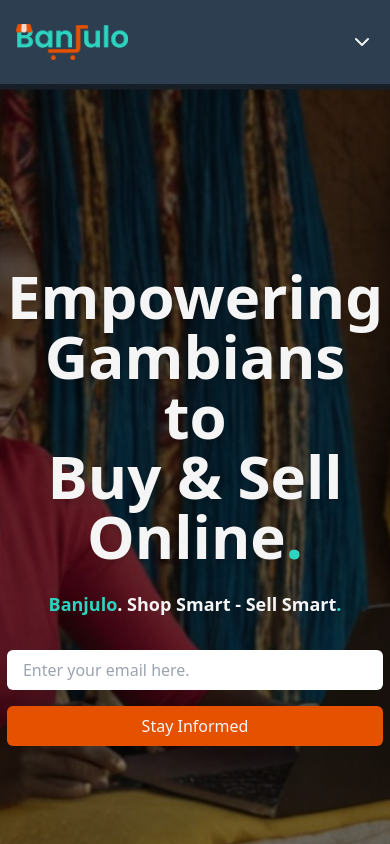
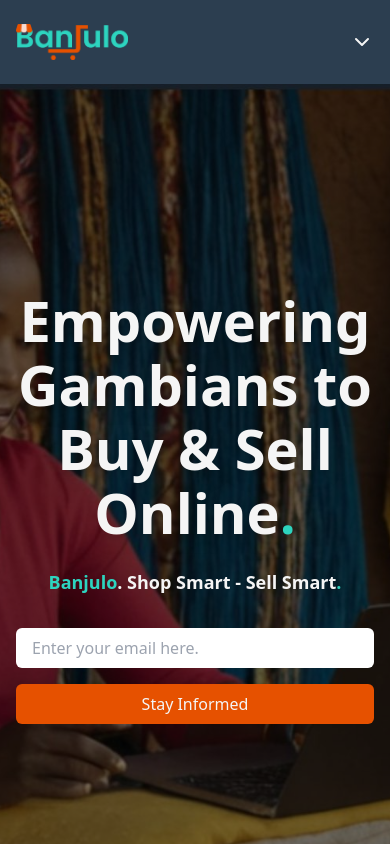
Before and after one commit to hafizasad419/Banjulo, a React (Vite) app: page / in a window 390 px wide. Shown: the top 844 px of the page. Built offline with nearby package versions, Linux system fonts and the light colour scheme.

Commit message:
update landing page text size

```diff
--- a/src/components/Home/HomeMisc/LandingPage.jsx
+++ b/src/components/Home/HomeMisc/LandingPage.jsx
@@ -48,10 +48,10 @@
             initial={{ opacity: 0, y: 20 }}
             animate={{ opacity: 1, y: 0 }}
             transition={{ delay: 0.2, duration: 0.8 }}
-            className="text-6xl sm:text-5xl md:text-6xl lg:text-7xl font-bold mb-6 drop-shadow-lg"
+            className="text-[3.5rem] leading-[4rem] md:text-6xl lg:text-7xl font-bold mb-6 drop-shadow-lg"
           >
-  Empowering Gambians to
-  <p>Buy & Sell Online<span className="text-teal-400">.</span></p>
+            Empowering Gambians to
+            <p>Buy & Sell Online<span className="text-teal-400">.</span></p>
           </motion.h1>
 
           {/* Subtitle */}
```
